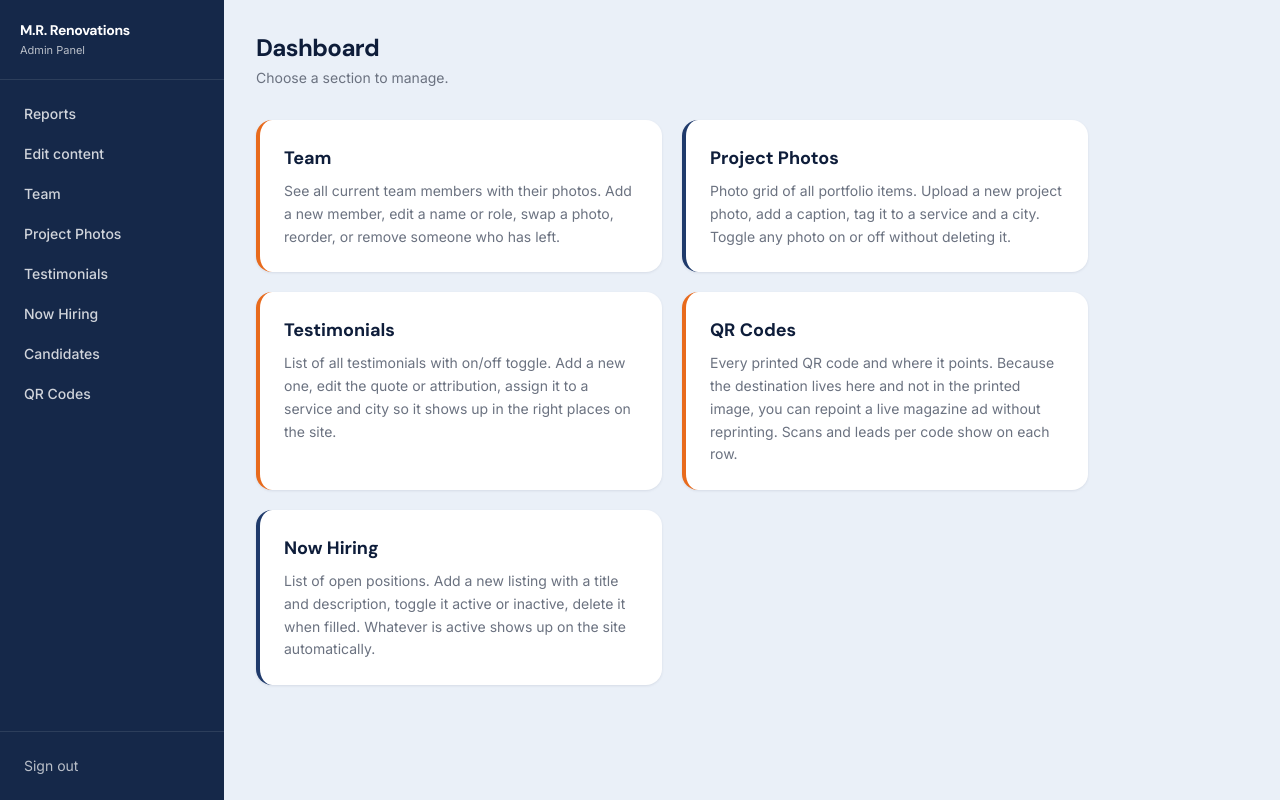
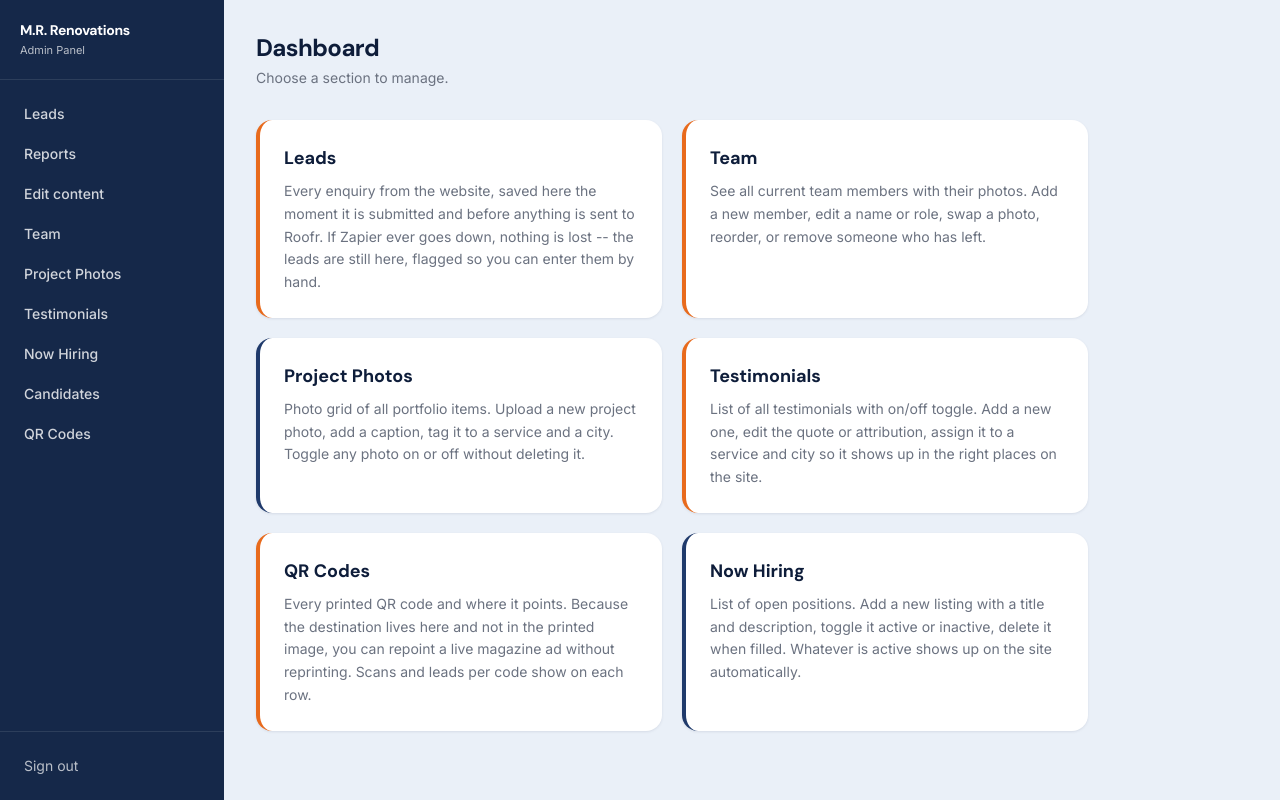
Before and after one commit to LoadedSauce/MRRenoWebsite, a Next.js app: page /admin in a window 1280 px wide. Built offline with nearby package versions, Linux system fonts and the light colour scheme; no server answers.

Commit message:
admin: put Leads first in the sidebar and on the dashboard

```diff
--- a/src/app/admin/(protected)/layout.tsx
+++ b/src/app/admin/(protected)/layout.tsx
@@ -2,6 +2,7 @@ import Link from "next/link";
 import { LogoutButton } from "../logout-button";
 
 const navItems = [
+  { label: "Leads",         href: "/admin/leads" },
   { label: "Reports",       href: "/admin/reports" },
   { label: "Edit content",  href: "/admin/edit" },
   { label: "Team",          href: "/admin/team" },
--- a/src/app/admin/(protected)/page.tsx
+++ b/src/app/admin/(protected)/page.tsx
@@ -1,6 +1,13 @@
 import Link from "next/link";
 
 const cards = [
+  {
+    label: "Leads",
+    href: "/admin/leads",
+    description:
+      "Every enquiry from the website, saved here the moment it is submitted and before anything is sent to Roofr. If Zapier ever goes down, nothing is lost -- the leads are still here, flagged so you can enter them by hand.",
+    color: "border-orange",
+  },
   {
     label: "Team",
     href: "/admin/team",
```
